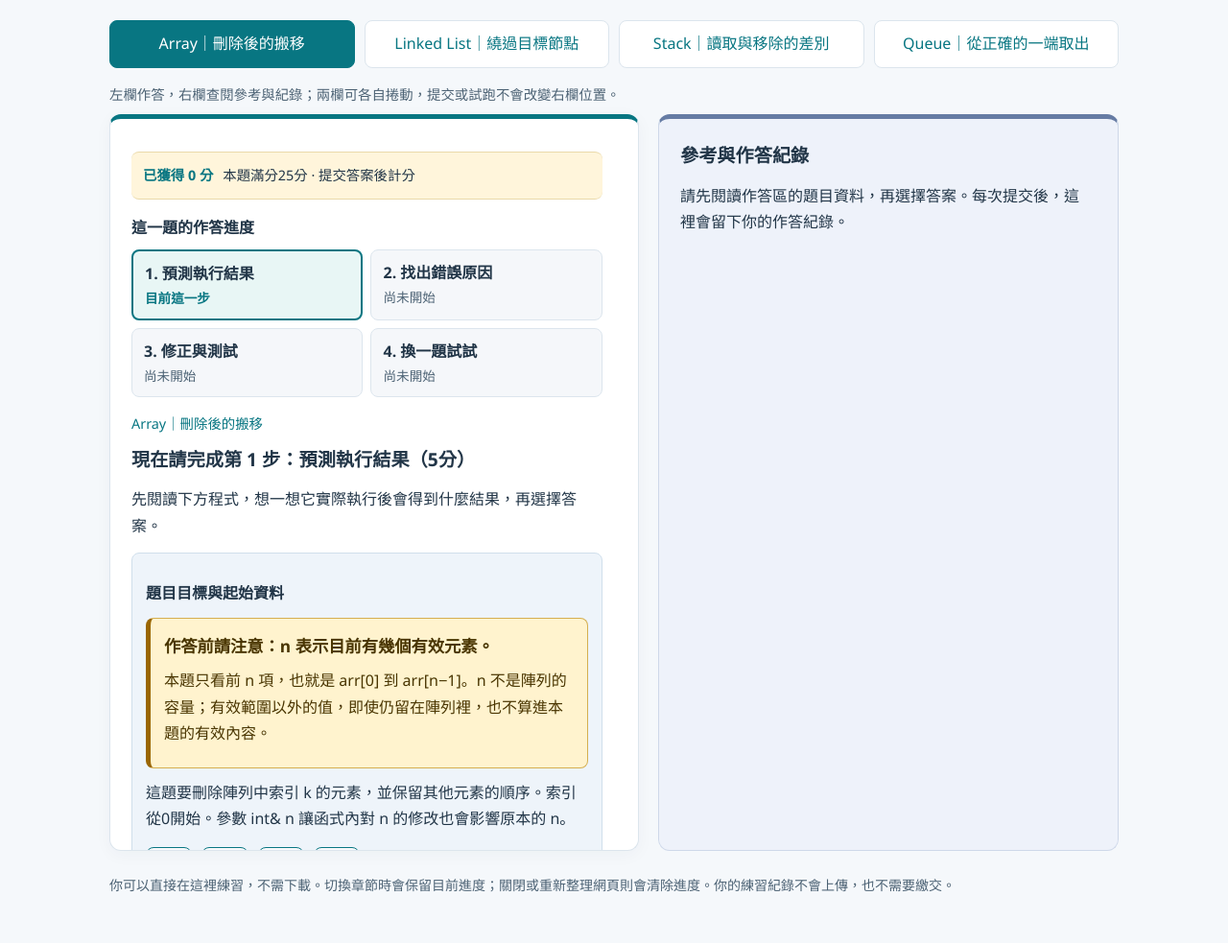
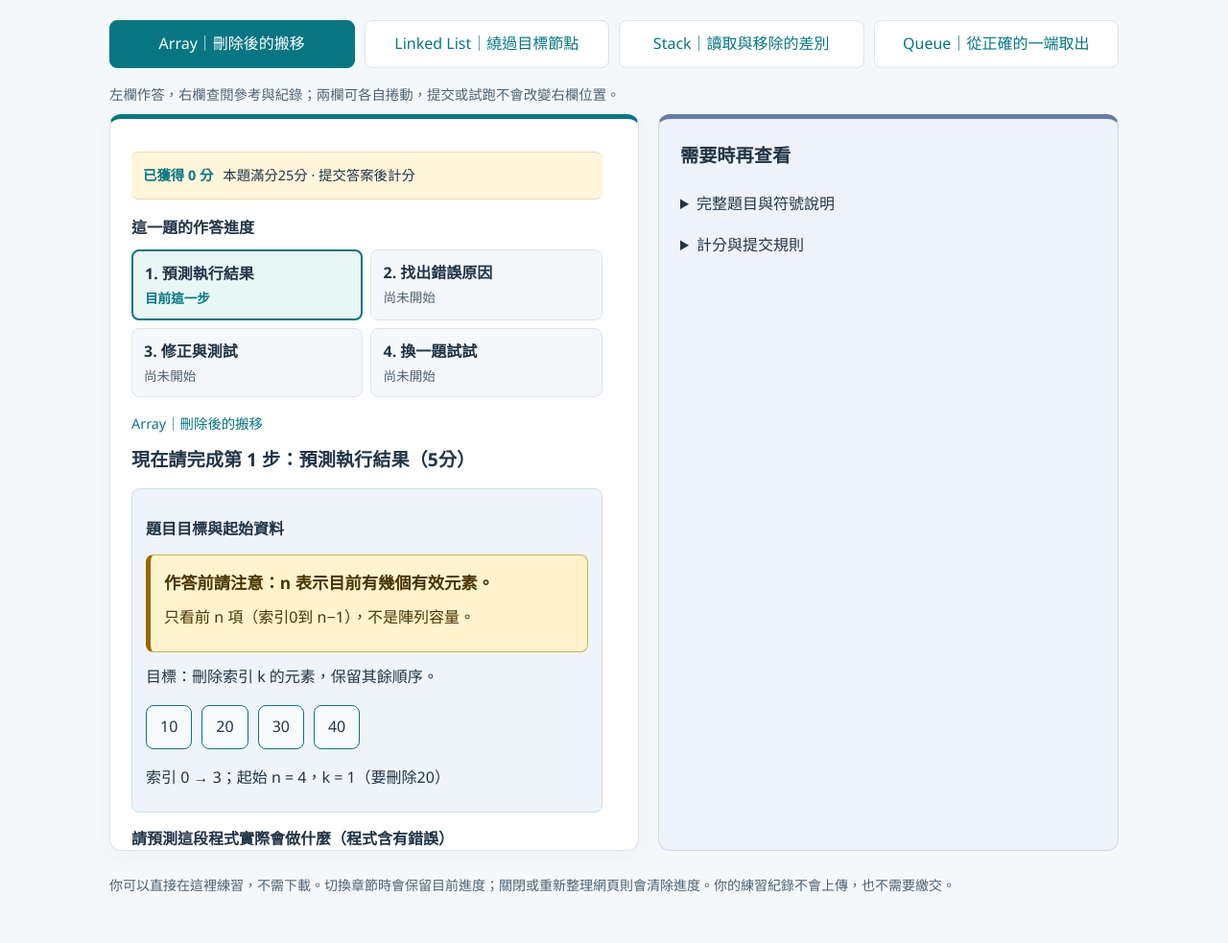
Before and after one commit to JJTsao/VisualDS, a website: page exam/examples.html in a window 1280 px wide. Shown: the part 321-1304 px from the top of the page at 96% size. Drawn offline with Linux system fonts and the light colour scheme.

Commit message:
refine: reduce Array practice reading load

```diff
--- a/exam/examples.html
+++ b/exam/examples.html
@@ -240,16 +240,17 @@ function submitExample(sample, state, action, answer) {
     const sample=exampleBank[selected],state=attempts[selected],total=state.scores.reduce((sum,v)=>sum+(v??0),0);
     document.getElementById('sample-menu').innerHTML=exampleBank.map((s,i)=>`<button type="button" data-index="${i}" aria-pressed="${i===selected}">${escape(s.title)}${attempts[i].phase===4?' ✓':''}</button>`).join('');
     document.querySelectorAll('[data-index]').forEach(b=>b.onclick=()=>{selected=Number(b.dataset.index);render();focusOn('step-title');});
+    const compact=sample.id==='array';
     const scoreLine=`<div class="score-strip"><strong>已獲得 ${total} 分</strong><span>本題滿分25分 · 提交答案後計分</span></div><div class="progress"><h3>這一題的作答進度</h3><ol class="steps" aria-label="四個作答步驟">${stageNames.map((n,i)=>`<li class="${i===state.phase?'current':state.scores[i]!==null?'done':'pending'}" ${i===state.phase?'aria-current="step"':''}><span class="step-name">${i+1}. ${n}</span><span class="step-status">${state.scores[i]!==null?`已完成 · 得分 ${state.scores[i]} / ${stageMax[i]}`:i===state.phase?'目前這一步':'尚未開始'}</span></li>`).join('')}</ol></div>`;
 
-    const definition=`<div class="key-definition"><strong>${escape(sample.definition.title)}</strong>${sample.definition.items.map(item=>`<p>${escape(item)}</p>`).join('')}</div>`;
-    const intro=`<div class="question-info"><h3>題目目標與起始資料</h3>${definition}<p>${escape(sample.goal)}</p><div class="chain" aria-label="初始資料">${sample.initial.map(v=>`<span class="node">${escape(v)}</span>`).join('')}</div><p>${escape(sample.orientation)}</p></div>`;
+    const definition=compact?'<div class="key-definition"><strong>作答前請注意：n 表示目前有幾個有效元素。</strong><p>只看前 n 項（索引0到 n−1），不是陣列容量。</p></div>':`<div class="key-definition"><strong>${escape(sample.definition.title)}</strong>${sample.definition.items.map(item=>`<p>${escape(item)}</p>`).join('')}</div>`;
+    const intro=`<div class="question-info"><h3>題目目標與起始資料</h3>${definition}<p>${compact?'目標：刪除索引 k 的元素，保留其餘順序。':escape(sample.goal)}</p><div class="chain" aria-label="初始資料">${sample.initial.map(v=>`<span class="node">${escape(v)}</span>`).join('')}</div><p>${escape(sample.orientation)}</p></div>`;
     const originalResult=`<div class="feedback"><strong>原始程式的實際結果</strong><br>${escape(sample.prediction.options.find(o=>o[0]===simulateExample(sample.id,sample.cases[0],sample.bug))[1])}</div>`;
-    context.innerHTML='<h2>參考與作答紀錄</h2>';
-    if(state.phase>=2) context.innerHTML+=`<details id="original-reference" ${state.phase===2?'open':''}><summary>回看原題與錯誤程式</summary>${intro}${code(sample.code)}${originalResult}</details>`;
-    else context.innerHTML+='<p>請先閱讀作答區的題目資料，再選擇答案。每次提交後，這裡會留下你的作答紀錄。</p>';
+    context.innerHTML=compact?'<h2>需要時再查看</h2><details id="full-instructions"><summary>完整題目與符號說明</summary><p>'+escape(sample.goal)+'</p><p>'+escape(sample.definition.items[0])+'</p></details><details id="scoring-details"><summary>計分與提交規則</summary><p>預測5分、找錯5分、修正10分、新題5分。提交後不能修改；完成整題後可重做。</p><p>修正依最後提交版本測試5組資料，每組2分；其餘3組在完成後公布。試跑與試跑前的預測不加扣分。</p></details>':'<h2>參考與作答紀錄</h2>';
+    if(state.phase>=2) context.innerHTML+=`<details id="original-reference" ${state.phase===2?'open':''}><summary>回看原題與錯誤程式</summary>${compact?'':intro}${code(sample.code)}${compact?'':originalResult}</details>`;
+    else if(!compact) context.innerHTML+='<p>請先閱讀作答區的題目資料，再選擇答案。每次提交後，這裡會留下你的作答紀錄。</p>';
     if(state.phase===4) {
-      answerBox.innerHTML=`<h2 id="step-title" tabindex="-1">${escape(sample.title)}：練習完成</h2>${scoreLine}<p class="feedback" role="status">${escape(state.feedback)}</p><p>你已完成這題的四個步驟。先看看下方解析，對照自己的想法；有不清楚的地方可以重新練習，也可以繼續下一個章節。這裡的得分不計入課程成績。</p><h3>對照正確答案</h3><p>預測執行結果：${escape(sample.prediction.options.find(o=>o[0]===simulateExample(sample.id,sample.cases[0],sample.bug))[1])}</p><p>錯誤原因：${escape(sample.diagnosis.options.find(o=>o[0]===sample.diagnosis.correct)[1])}</p><h3>解題說明</h3><p>${escape(sample.explanation)}</p><p>「換一題試試」的答案：${escape(sample.transfer.options.find(o=>o[0]===sample.transfer.correct)[1])}</p><details><summary>查看修正的全部測試與填空答案</summary>${sample.fields.map(f=>`<p>${escape(f.label)}：<strong>${escape(f.options.find(o=>o[0]===sample.correct[f.key])[1])}</strong></p>`).join('')}${sample.snippets ? code(sample.snippets.find(([v])=>v===sample.correct[sample.fields[0].key])[1]) : ''}${tests(state.history.find(h=>h.action==='repair').results)}</details><div class="buttons"><button id="again">重新練習本題</button>${selected<exampleBank.length-1?'<button class="primary" id="next-sample">下一個範例</button>':''}</div>`;
+      answerBox.innerHTML=`<h2 id="step-title" tabindex="-1">${escape(sample.title)}：練習完成</h2>${scoreLine}<p class="feedback" role="status">${escape(state.feedback)}</p>${compact?'':"<p>你已完成這題的四個步驟。先看看下方解析，對照自己的想法；有不清楚的地方可以重新練習，也可以繼續下一個章節。這裡的得分不計入課程成績。</p>"}${compact?'<details><summary>查看各步正確答案與解析</summary>':''}<h3>對照正確答案</h3><p>預測執行結果：${escape(sample.prediction.options.find(o=>o[0]===simulateExample(sample.id,sample.cases[0],sample.bug))[1])}</p><p>錯誤原因：${escape(sample.diagnosis.options.find(o=>o[0]===sample.diagnosis.correct)[1])}</p><h3>解題說明</h3><p>${escape(sample.explanation)}</p><p>「換一題試試」的答案：${escape(sample.transfer.options.find(o=>o[0]===sample.transfer.correct)[1])}</p>${compact?'</details><p>重點：自己指定給自己不會搬移元素；--n 仍會縮小有效範圍。正確搬移須使用 arr[i + 1]。</p>':''}<details><summary>查看修正的全部測試與填空答案</summary>${sample.fields.map(f=>`<p>${escape(f.label)}：<strong>${escape(f.options.find(o=>o[0]===sample.correct[f.key])[1])}</strong></p>`).join('')}${sample.snippets ? code(sample.snippets.find(([v])=>v===sample.correct[sample.fields[0].key])[1]) : ''}${tests(state.history.find(h=>h.action==='repair').results)}</details><div class="buttons"><button id="again">重新練習本題</button>${selected<exampleBank.length-1?'<button class="primary" id="next-sample">下一個範例</button>':''}</div>`;
       document.getElementById('again').onclick=()=>{attempts[selected]=newExampleAttempt();render();focusOn('step-title');};
       document.getElementById('next-sample')?.addEventListener('click',()=>{selected++;render();focusOn('step-title');});
     } else {
@@ -262,7 +263,12 @@ function submitExample(sample, state, action, answer) {
         buttons='<button type="submit" value="test">試跑公開案例</button><button type="submit" value="repair" class="primary">提交修正版，進入新題</button>';
       }
       if(state.phase===3) { fields=definition+'<p>這是新的輸入資料，請依題目所說的正確操作回答，不要沿用前面錯誤程式的結果。</p>'+field('choice',sample.transfer.prompt,sample.transfer.options,draft.choice)+'<p class="muted">提交後就能看到本題總分與解析；如果想再試一次，可以在完成頁重新練習。</p>'; buttons='<button type="submit" class="primary">完成本題，查看總分與解析</button>'; }
-      answerBox.innerHTML=`${scoreLine}<p class="stage">${escape(sample.title)}</p><h2 id="step-title" tabindex="-1">現在請完成第 ${state.phase+1} 步：${stageNames[state.phase]}（${stageMax[state.phase]}分）</h2><p>${stepHints[state.phase]}</p>${state.feedback?`<div class="feedback" role="status">${escape(state.feedback)}</div>`:''}<form>${fields}<div class="buttons">${buttons}</div></form><p id="error" class="error" role="alert"></p>${state.phase===2 && state.trials.length ? `<section id="trial-results" tabindex="-1" class="question-info"><h3>第${state.trials.length}次試跑結果（不計分）</h3><p>你的預測：${escape(yesCases.find(o=>o[0]===state.trials.at(-1).rule.hypothesis)[1])}</p>${tests(state.trials.at(-1).results)}<p>這是上次按下試跑時的結果。更改選項後，請重新試跑；你也可以提交目前修正版，繼續下一步。</p><button type="button" id="back-to-edit">回到修正選項</button></section>` : ''}`;
+      if(compact) {
+        if(state.phase===1) fields=definition+code(sample.code)+originalResult+field('choice',sample.diagnosis.prompt,sample.diagnosis.options,draft.choice);
+        if(state.phase===2) fields=definition+'<p>選擇填空 → 預測測試結果 → 試跑 → 提交。</p>'+code(sample.template)+sample.fields.map(f=>field(f.key,f.label,f.options,draft[f.key])).join('')+'<div class="question-info"><h3>兩組試跑資料</h3>'+sample.cases.slice(0,2).map((c,i)=>`<p>案例${i+1}：${escape(testInput(c))}</p>`).join('')+'</div>'+field('hypothesis','你預測哪些案例會得到正確結果？',yesCases,draft.hypothesis)+'<p class="muted">試跑不計分；提交後不能修改。</p>';
+        if(state.phase===3) fields=definition+'<p>請依正確的刪除操作回答。</p>'+field('choice',sample.transfer.prompt,sample.transfer.options,draft.choice);
+      }
+      answerBox.innerHTML=`${scoreLine}<p class="stage">${escape(sample.title)}</p><h2 id="step-title" tabindex="-1">現在請完成第 ${state.phase+1} 步：${stageNames[state.phase]}（${stageMax[state.phase]}分）</h2>${compact?'':`<p>${stepHints[state.phase]}</p>`}${state.feedback?`<div class="feedback" role="status">${escape(compact?(state.phase===2 && state.history.at(-1)?.action==='test'?'試跑完成，不計分。':`上一步得分：${state.scores[state.phase-1]} / ${stageMax[state.phase-1]}`):state.feedback)}</div>`:''}<form>${fields}<div class="buttons">${buttons}</div></form><p id="error" class="error" role="alert"></p>${state.phase===2 && state.trials.length ? `<section id="trial-results" tabindex="-1" class="question-info"><h3>第${state.trials.length}次試跑結果（不計分）</h3><p>你的預測：${escape(yesCases.find(o=>o[0]===state.trials.at(-1).rule.hypothesis)[1])}</p>${tests(state.trials.at(-1).results)}<p>${compact?'更改選項後，請重新試跑。':'這是上次按下試跑時的結果。更改選項後，請重新試跑；你也可以提交目前修正版，繼續下一步。'}</p><button type="button" id="back-to-edit">回到修正選項</button></section>` : ''}`;
       const form=answerBox.querySelector('form');
       form.onchange=()=>{state.drafts[state.phase]=Object.fromEntries(new FormData(form));};
       document.getElementById('back-to-edit')?.addEventListener('click',()=>{const select=form.querySelector('select'); if(select) { select.id='repair-choice'; focusOn('repair-choice'); }});
--- a/server/_examples-browser-test.cjs
+++ b/server/_examples-browser-test.cjs
@@ -21,7 +21,7 @@ const path = require('node:path');
           check(f.querySelector('.key-definition strong').textContent===s.definition.title,'visible prerequisite');
           check(f.querySelector('.chain').compareDocumentPosition(f.querySelector('select'))&Node.DOCUMENT_POSITION_FOLLOWING,'input must precede choices');
           f.requestSubmit();check(document.querySelectorAll('.done').length===0,'empty submission advanced');
-          if(s.id==='array') { check(f.querySelector('.key-definition strong').textContent.includes('n 表示目前有幾個有效元素'),'Array definition emphasized'); check(document.querySelector('label').innerText.includes('n 是多少'),'Array asks n'); check([...document.querySelector('select').options].slice(1).every(o=>o.text.startsWith('n = ')),'Array choices include n'); }
+          if(s.id==='array') { check(!document.querySelector('#full-instructions').open && !document.querySelector('#scoring-details').open,'optional text collapsed'); check(!f.querySelector('.question-info').innerText.includes('int&'),'technical detail moved aside'); check(f.querySelector('.key-definition strong').textContent.includes('n 表示目前有幾個有效元素'),'Array definition emphasized'); check(document.querySelector('label').innerText.includes('n 是多少'),'Array asks n'); check([...document.querySelector('select').options].slice(1).every(o=>o.text.startsWith('n = ')),'Array choices include n'); }
           const wrong=s.id==='array'?'[10,20,30,40]':s.prediction.options.find(o=>o[0]!==simulateExample(s.id,s.cases[0],s.bug))[0];
           set({choice:wrong});switchTo((i+1)%4);switchTo(i);check(document.querySelector('[name=choice]').value===wrong,'lost prediction draft');
           submit({choice:wrong});check(document.querySelector('#answer').innerText.includes('原始程式的實際結果'),'missing evidence');
@@ -36,7 +36,7 @@ const path = require('node:path');
           const beforeSubmit=right.scrollTop;submit({...s.correct,hypothesis:'both'},'repair');check(Math.abs(right.scrollTop-beforeSubmit)<1,'right scroll moved after submit');check(document.querySelector('#original-reference').open,'reference stays open after submit');check(document.querySelector('form .key-definition strong').textContent===s.definition.title,'new question prerequisite');
           set({choice:s.transfer.correct});switchTo((i+1)%4);switchTo(i);check(document.querySelector('[name=choice]').value===s.transfer.correct,'lost new question draft');
           submit({choice:s.transfer.correct});check(document.querySelector('.score-strip').innerText.includes('20 分'),'partial score');
-          check(document.querySelector('#answer').innerText.includes('錯誤原因：'),'missing diagnosis solution');check(!document.querySelector('#answer .feedback').innerText.includes('下一步'),'completion asks next step');
+          check(document.querySelector('#answer').textContent.includes('錯誤原因：'),'missing diagnosis solution');check(!document.querySelector('#answer .feedback').innerText.includes('下一步'),'completion asks next step');
           check(document.querySelectorAll('#answer .test-row').length===5,'missing final test cases');
           document.querySelector('#again').click();check(document.querySelector('[name=choice]').value==='','reset draft');check(document.querySelector('.score-strip').innerText.includes('0 分'),'reset score');
           submit({choice:simulateExample(s.id,s.cases[0],s.bug)});submit({choice:s.diagnosis.correct});submit({...s.correct,hypothesis:'both'},'repair');submit({choice:s.transfer.correct});check(document.querySelector('.score-strip').innerText.includes('25 分'),'full score');
```
